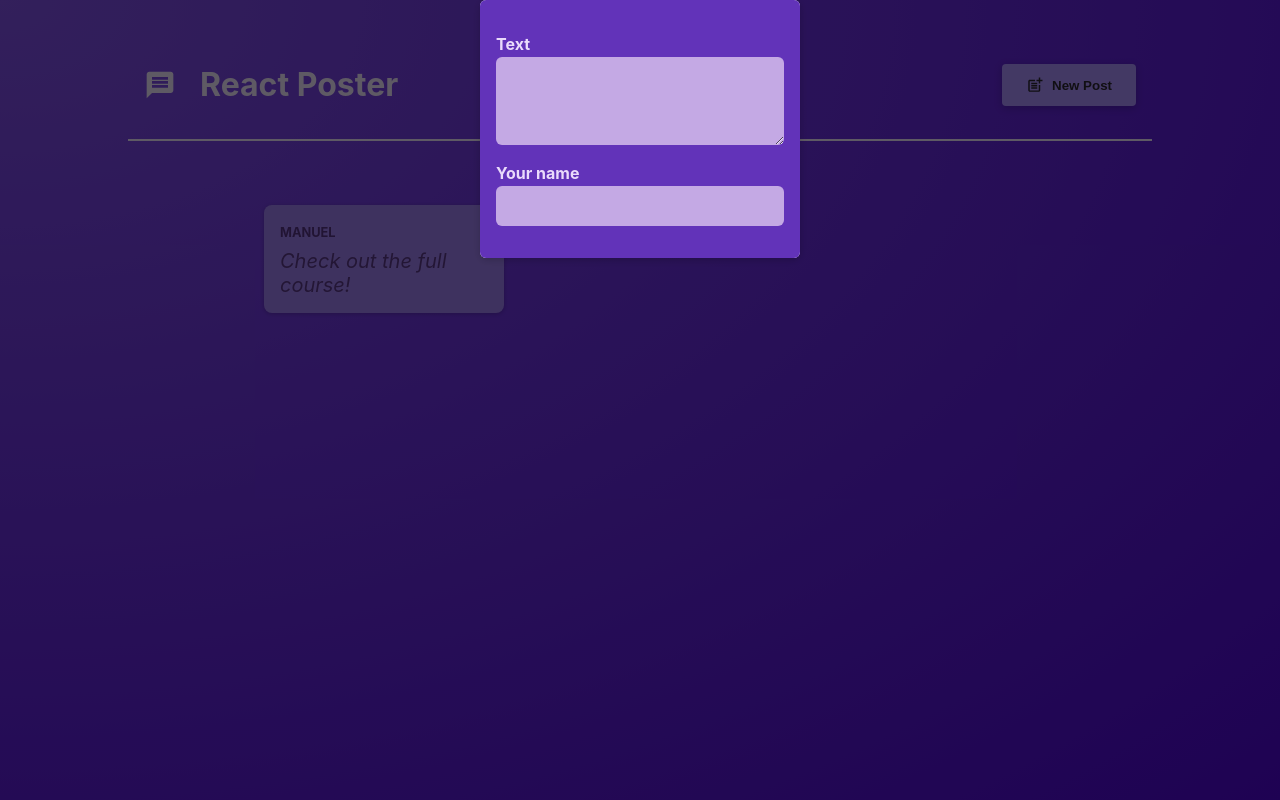
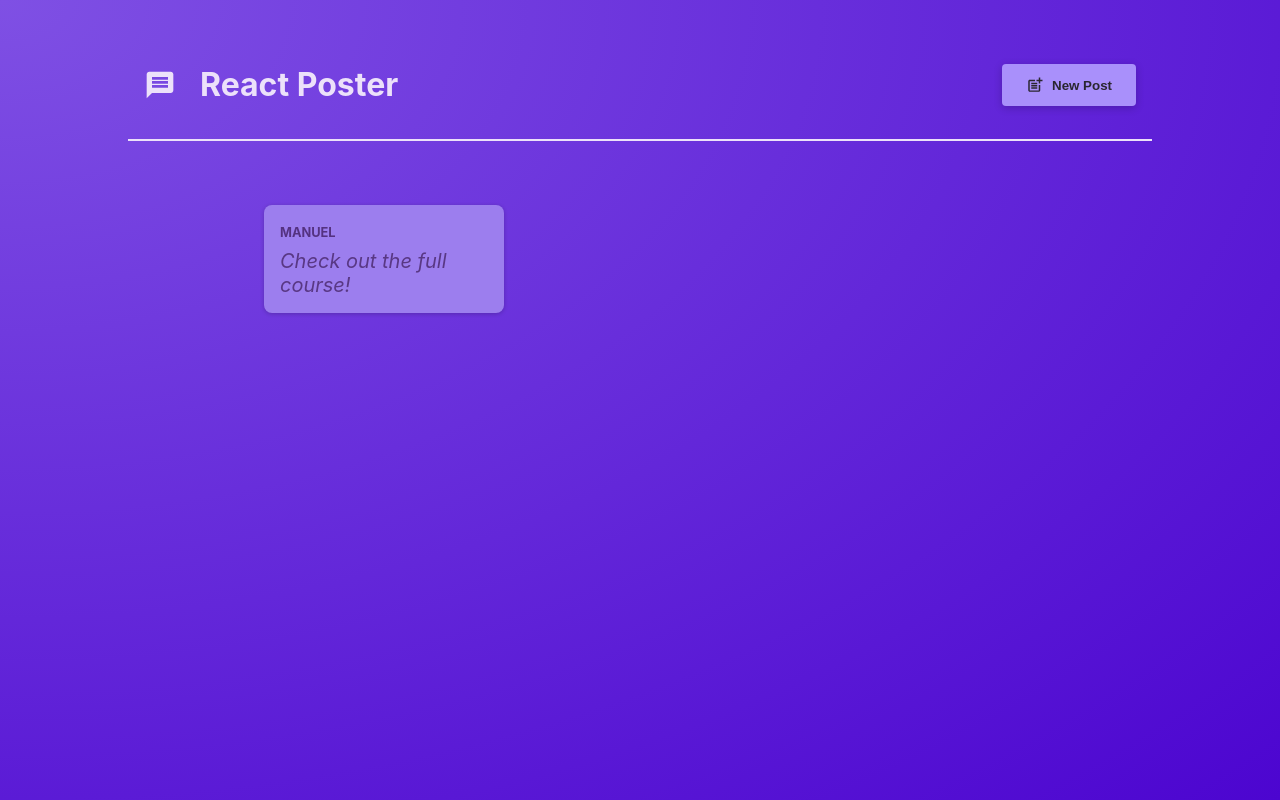
Before and after one commit to joaovicsa/react-projects, a React (Vite) app: page / in a window 1280 px wide. Built offline with nearby package versions, Linux system fonts and the light colour scheme.

Commit message:
refactor: updating Post to form-submission lesson

```diff
--- a/src/App.jsx
+++ b/src/App.jsx
@@ -5,7 +5,7 @@ import MainHeader from './components/MainHeader'
 import PostsList from './components/PostsList'
 
 function App() {
-  const [modalIsVisible, setModalIsVisible] = useState(true)
+  const [modalIsVisible, setModalIsVisible] = useState(false)
 
   function showModalHandler() {
     setModalIsVisible(true)
--- a/src/components/Post.jsx
+++ b/src/components/Post.jsx
@@ -4,10 +4,10 @@ import classes from './Post.module.css'
 
 function Post({ author, body }) {
   return (
-    <div className={classes.post}>
+    <li className={classes.post}>
       <p className={classes.author}>{author}</p>
       <p className={classes.text}>{body}</p>
-    </div>
+    </li>
   )
 }
 
```
